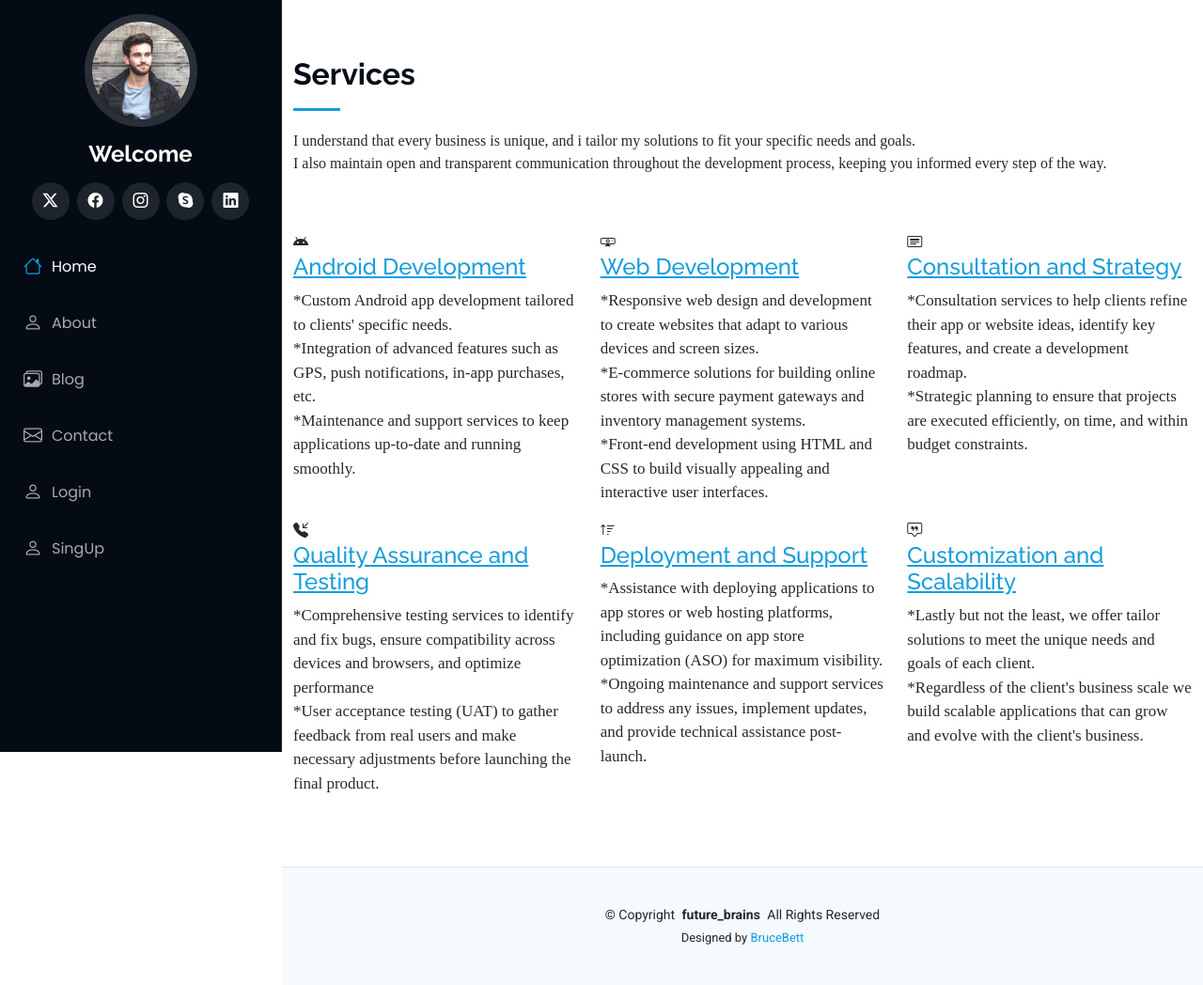
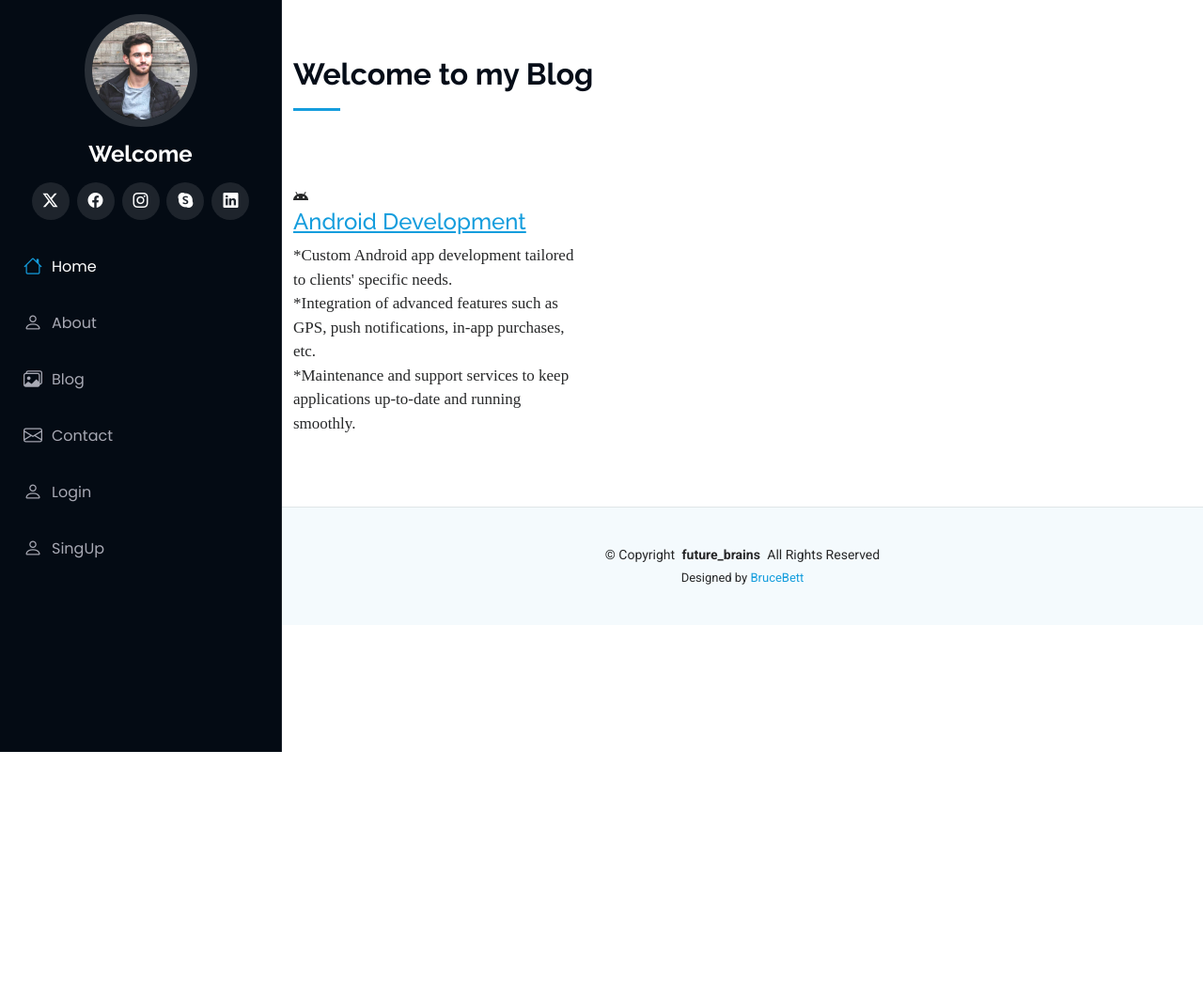
Before and after one commit to brucebett/My-Portfolio, a Django app: page /blog/ in a window 1280 px wide. Shown: the whole page at 94% size. After the commit the page ends 800 px from the top, so only its background shows below. Run offline with Django 5.2, Linux system fonts and the light colour scheme; some libraries are stand-ins or nearby versions.

Commit message:
teu1 commit

```diff
--- a/project/templates/blog.html
+++ b/project/templates/blog.html
@@ -6,12 +6,12 @@
     <div class="container">
 
       <div class="section-title">
-        <h2>Services</h2>
-        <p style="font-weight: 500;font-family: 'Courier 10 Pitch'">I understand that every business is unique, and i tailor my solutions to fit your specific needs and goals.
-            <br>I also maintain open and transparent communication throughout the development process, keeping you informed every step of the way.</p>
+        <h2>Welcome to my Blog</h2>
+
       </div>
 
       <div class="row">
+
         <div class="col-lg-4 col-md-6 icon-box" data-aos="fade-up">
           <div class="icon"><i class="bi bi-android"></i></div>
           <h4 class="title"><a href="" style="text-decoration: underline">Android Development</a></h4>
@@ -19,39 +19,9 @@
           *Integration of advanced features such as GPS, push notifications, in-app purchases, etc. <br>
           *Maintenance and support services to keep applications up-to-date and running smoothly.</p>
         </div>
-        <div class="col-lg-4 col-md-6 icon-box" data-aos="fade-up" data-aos-delay="100">
-          <div class="icon"><i class="bi bi-webcam"></i></div>
-          <h4 class="title"><a href="" style="text-decoration: underline">Web Development </a></h4>
-          <p class="description" style="font-family: 'Liberation Serif';font-size: 17px">*Responsive web design and development to create websites that adapt to various devices and screen sizes.
-            <br>*E-commerce solutions for building online stores with secure payment gateways and inventory management systems.
-            <br>*Front-end development using HTML and CSS to build visually appealing and interactive user interfaces.</p>
-        </div>
-        <div class="col-lg-4 col-md-6 icon-box" data-aos="fade-up" data-aos-delay="200">
-          <div class="icon"><i class="bi bi-card-heading"></i></div>
-          <h4 class="title"><a href="" style="text-decoration: underline">Consultation and Strategy</a></h4>
-          <p class="description" style="font-family: 'Liberation Serif';font-size: 17px">*Consultation services to help clients refine their app or website ideas, identify key features, and create a development roadmap.
-            <br>*Strategic planning to ensure that projects are executed efficiently, on time, and within budget constraints.</p>
-        </div>
-        <div class="col-lg-4 col-md-6 icon-box" data-aos="fade-up" data-aos-delay="300">
-          <div class="icon"><i class="bi bi-telephone-inbound-fill"></i></div>
-          <h4 class="title"><a href="" style="text-decoration: underline">Quality Assurance and Testing</a></h4>
-          <p class="description" style="font-family: 'Liberation Serif';font-size: 17px">*Comprehensive testing services to identify and fix bugs, ensure compatibility across devices and browsers, and optimize performance
-            <br>*User acceptance testing (UAT) to gather feedback from real users and make necessary adjustments before launching the final product.</p>
-        </div>
-        <div class="col-lg-4 col-md-6 icon-box" data-aos="fade-up" data-aos-delay="400">
-          <div class="icon"><i class="bi bi-sort-up"></i></div>
-          <h4 class="title"><a href="" style="text-decoration: underline">Deployment and Support</a></h4>
-          <p class="description" style="font-family: 'Liberation Serif';font-size: 17px">*Assistance with deploying applications to app stores or web hosting platforms,
-            including guidance on app store optimization (ASO) for maximum visibility.
-            <br>*Ongoing maintenance and support services to address any issues, implement updates, and provide technical assistance post-launch.</p>
-        </div>
-        <div class="col-lg-4 col-md-6 icon-box" data-aos="fade-up" data-aos-delay="500">
-          <div class="icon"><i class="bi bi-chat-square-quote"></i></div>
-          <h4 class="title"><a href="" style="text-decoration: underline">Customization and Scalability</a></h4>
-          <p class="description" style="font-family: 'Liberation Serif';font-size: 17px">*Lastly but not the least, we offer tailor solutions to meet the unique needs and goals of each client.
-            <br>*Regardless of the client's business scale we build scalable applications that can grow and evolve with the client's business.
-          </p>
-        </div>
+
+
+
       </div>
 
     </div>
```
